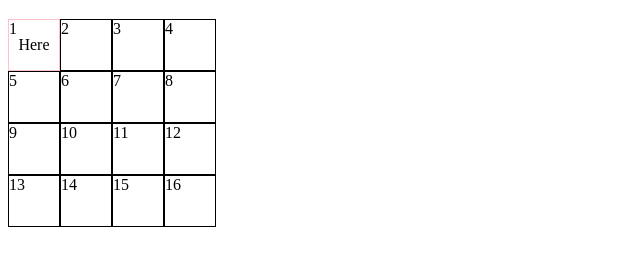
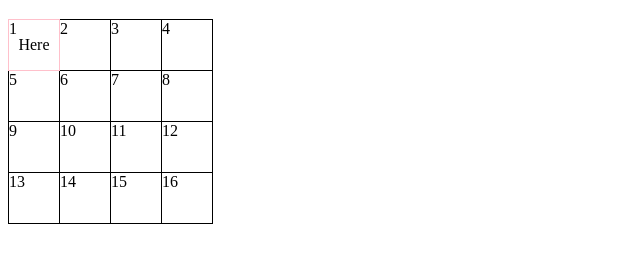
Before and after one commit to yunseop-kim/snake_dice, a plain HTML site: page index.html in a window 1280 px wide. Shown: the part 70-336 px from the top of the page, without its empty margins (0-640 px from the left). Drawn offline with Linux system fonts and the light colour scheme.

Commit message:
modify cell styles.

```diff
--- a/index.html
+++ b/index.html
@@ -14,13 +14,23 @@
             .board {
                 position: relative;
             }
-            .cell {
-                position: relative;
-                border: black 1px solid;
+
+            .row > .cell {
+                border-left: black 1px solid;
+                border-bottom: black 1px solid;
                 width: 50px;
                 height: 50px;
                 display: inline-block;
             }
+
+            .row > .cell:last-child {
+                border-right: black 1px solid;
+            }
+
+            .row:first-child > .cell {
+                border-top: black 1px solid;
+            }
+
 
             .horse {
                 position: absolute;
```
